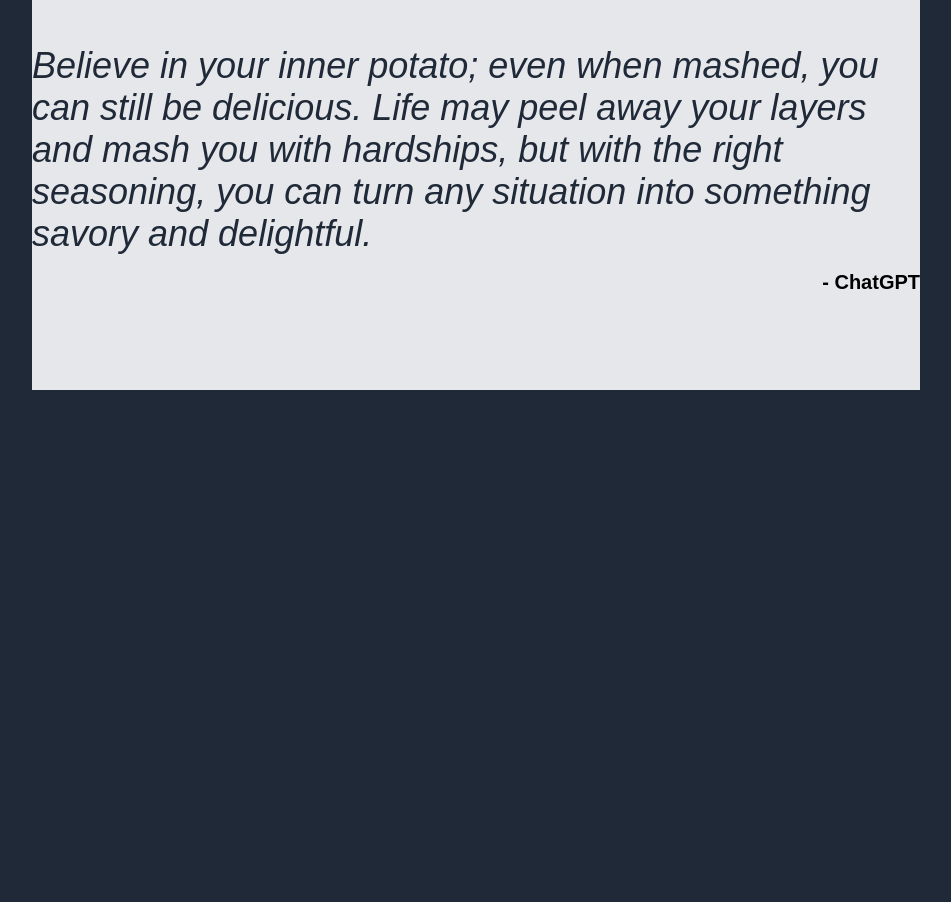
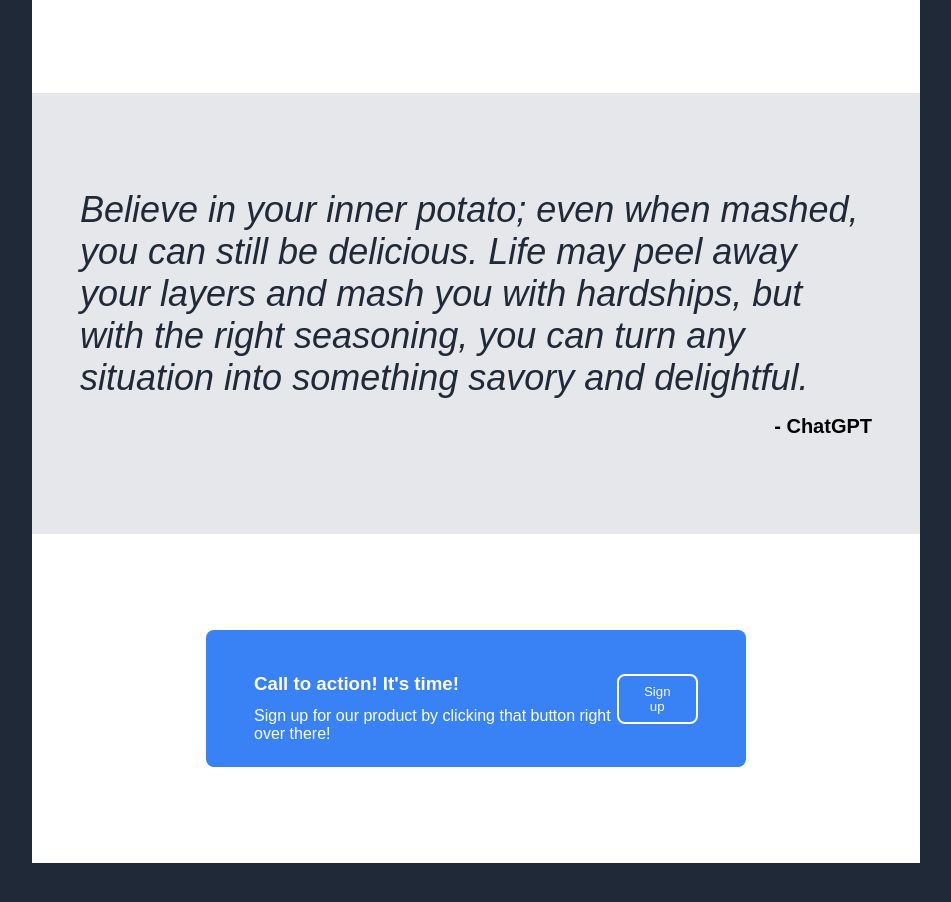
Before and after one commit to NJBCook/odin-landing-page, a plain HTML site: page index.html in a window 1280 px wide. Shown: the part 844-1746 px from the top of the page, without its empty margins (164-1115 px from the left). Before the commit the page ends 1282 px from the top, so only its background shows below. Drawn offline with Linux system fonts and the light colour scheme.

Commit message:
initial css and html for cta section

```diff
--- a/index.html
+++ b/index.html
@@ -53,6 +53,13 @@
         <span>- ChatGPT</span>
     </div>
     <div class="layer-3">
+        <div class="cta-wrapper">
+            <div class="cta-text">
+                <h3>Call to action! It's time!</h3>
+                <p>Sign up for our product by clicking that button right over there!</p>
+            </div>
+            <button>Sign up</button>
+        </div>
 
     </div>
     <footer>
--- a/style.css
+++ b/style.css
@@ -10,7 +10,6 @@ body {
   display: flex;
   justify-content: space-between;
   color: #f9faf8;
-  margin-block-end: 48px;
   ul {
     font-size: 18px;
     gap: 16px;
@@ -31,6 +30,7 @@ body {
 .banner {
   display: flex;
   align-items: center;
+  padding-block: 96px;
   .banner-text {
     flex: 1;
     display: flex;
@@ -49,11 +49,7 @@ body {
       color: #e5e7eb;
     }
     button {
-      background-color: #3882f6;
-      padding: 8px 20px;
-      border-radius: 8px;
-      color: #f9faf8;
-      align-self: start;
+      border: 2px solid #3882f6;
     }
   }
   .banner-image {
@@ -62,6 +58,15 @@ body {
       width: 100%;
     }
   }
+}
+
+button {
+  background-color: #3882f6;
+  padding: 8px 20px;
+  border-radius: 8px;
+  color: #f9faf8;
+  align-self: start;
+  border: 2px solid white;
 }
 
 .layer-1 {
@@ -97,6 +102,7 @@ body {
 .layer-2 {
   background-color: #e5e7eb;
   padding-block: 96px;
+  padding-inline: 48px;
   p {
     font-size: 36px;
     margin: 0;
@@ -110,3 +116,30 @@ body {
     font-size: 20px;
   }
 }
+
+.layer-3 {
+  background-color: white;
+  display: flex;
+  justify-content: center;
+  padding-block: 96px;
+  .cta-wrapper {
+    background-color: #3882f6;
+    width: 50%;
+    border-radius: 8px;
+    display: flex;
+    padding-block: 24px;
+    padding-inline: 48px;
+    color: white;
+    justify-content: space-around;
+    align-items: center;
+    h3 {
+      margin-bottom: 12px;
+    }
+    p {
+      margin: 0;
+    }
+    button {
+      align-self: center;
+    }
+  }
+}
```
